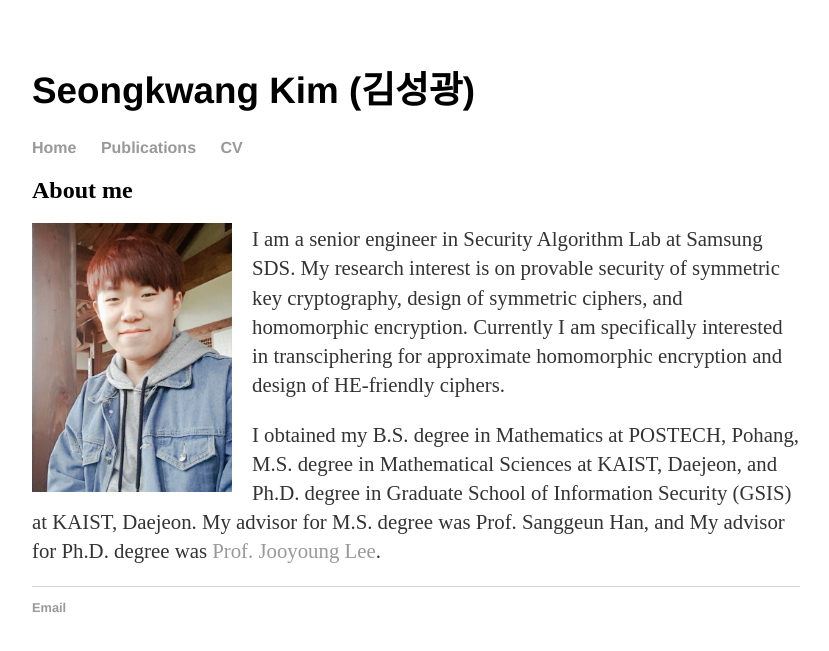
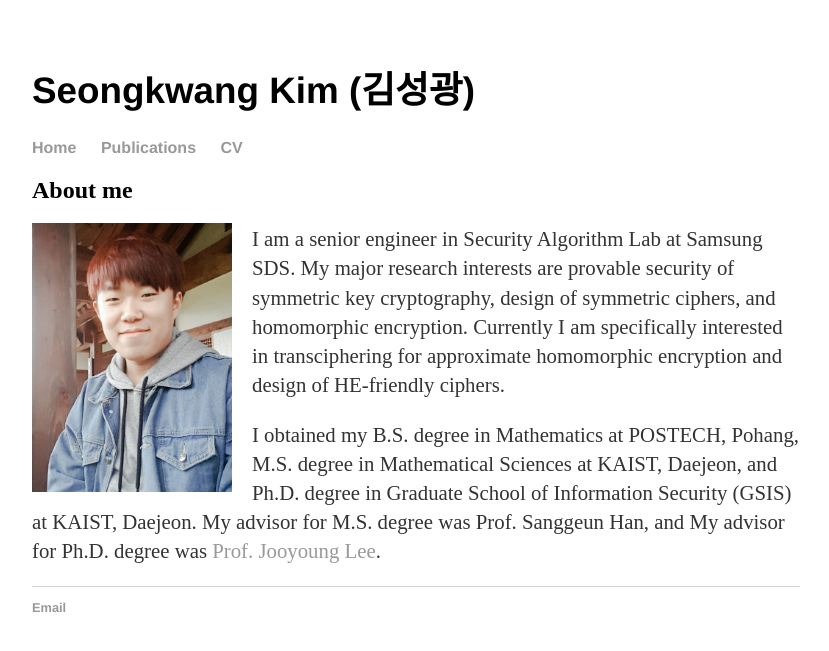
Before and after one commit to sgk1m/sgk1m.github.io, a Jekyll site: the page built from index.html, in a window 1280 px wide. Shown: the top 651 px of the page, without its empty margins (224-1053 px from the left). Built offline with Jekyll 4.4.1, drawn with Linux system fonts in a browser that asks for light colours.

Commit message:
Update index.html

```diff
--- a/index.html
+++ b/index.html
@@ -6,7 +6,7 @@ title: Seongkwang Kim
 	<h2>About me</h2>
 	<img src="/myphoto.jpg" width="200" align="left" style="margin-right: 20px;">
 	<p>I am a senior engineer in Security Algorithm Lab at Samsung SDS.
-		My research interest is on provable security of symmetric key cryptography, design of symmetric ciphers, and homomorphic encryption.
+		My major research interests are provable security of symmetric key cryptography, design of symmetric ciphers, and homomorphic encryption.
 		Currently I am specifically interested in transciphering for approximate homomorphic encryption and design of HE-friendly ciphers.
 	<p>I obtained my B.S. degree in Mathematics at POSTECH, Pohang, M.S. degree in Mathematical Sciences at KAIST, Daejeon, and Ph.D. degree in Graduate School of Information Security (GSIS) at KAIST, Daejeon.
 		My advisor for M.S. degree was Prof. Sanggeun Han, and My advisor for Ph.D. degree was <a href="https://sites.google.com/site/cryptkaist/home">Prof. Jooyoung Lee</a>.
```
